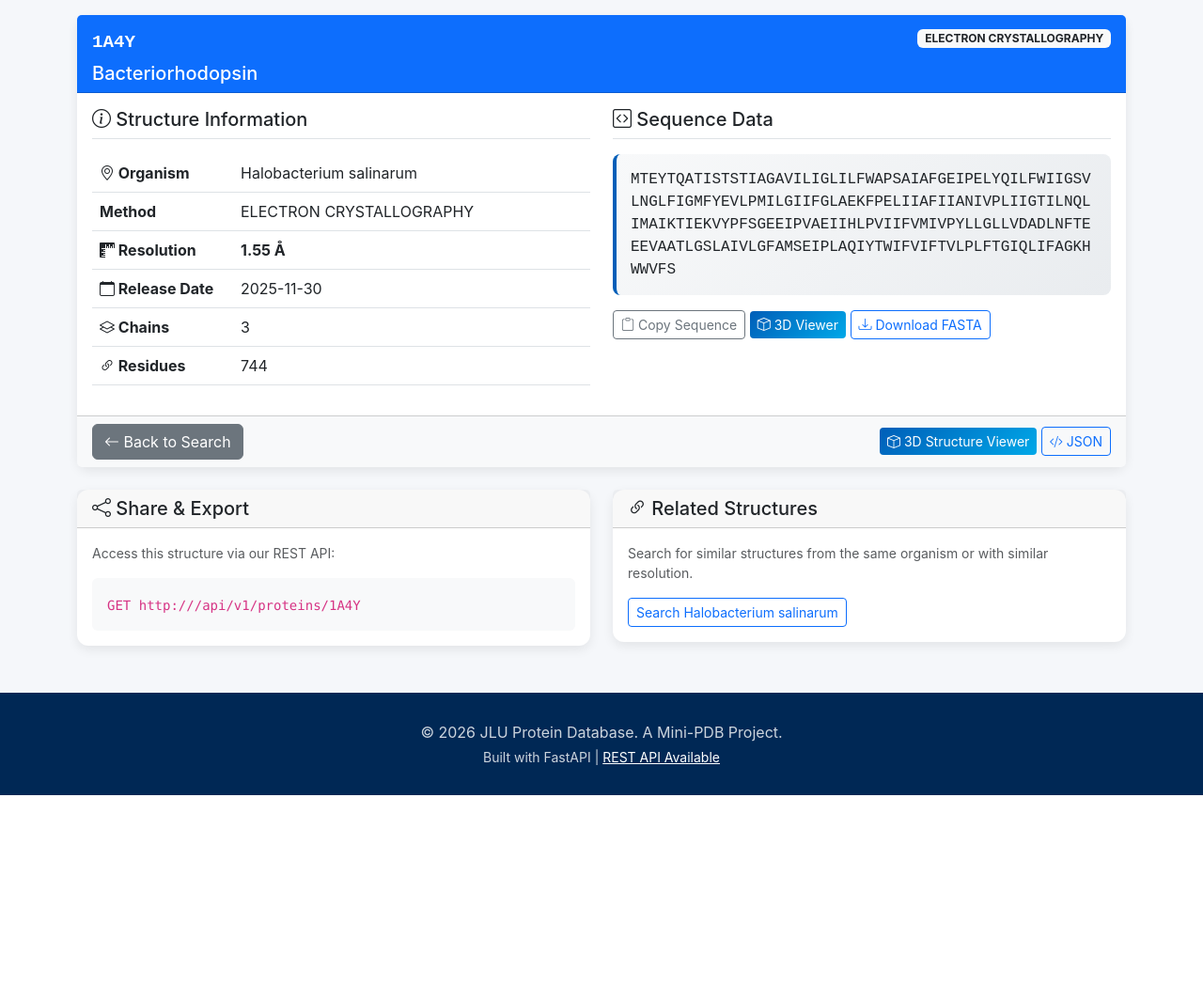
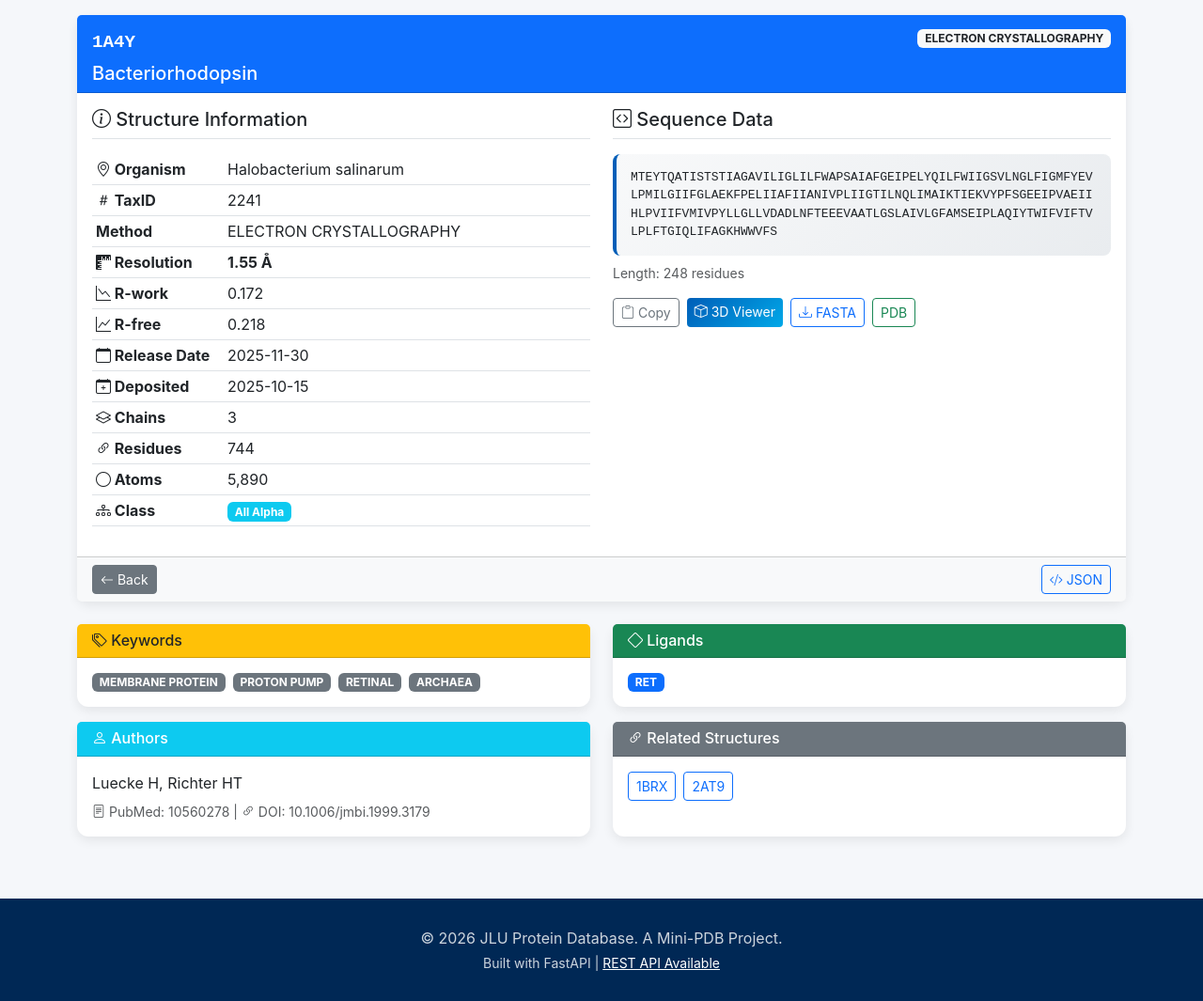
Before and after one commit to knight-zmz/biostructure-db, a FastAPI app: page /pdb/1A4Y in a window 1280 px wide. Shown: the part 110-1175 px from the top of the page at 94% size. Before the commit the page ends 956 px from the top, so only its background shows below. Run offline with FastAPI, Linux system fonts and the light colour scheme; data comes from the database, SQL or seed files in the repository.

Commit message:
fix: enhance detail page with full metadata display
- Added R-free/R-work crystallographic statistics
- Added structure class badge display
- Added keywords tags section
- Added ligands section with badges
- Added authors with PubMed/DOI links
- Added related structures cross-links
- Added atom count and deposition date
- Fixed JSON field parsing for ligand_list and related_entries
- Enhanced sequence display with scrollable box
- All 25 tests passing

```diff
--- a/app/templates/detail.html
+++ b/app/templates/detail.html
@@ -24,12 +24,18 @@
                 <h5 class="border-bottom pb-2 mb-3">
                     <i class="bi bi-info-circle"></i> Structure Information
                 </h5>
-                <table class="table table-hover">
+                <table class="table table-hover table-sm">
                     <tbody>
                         <tr>
-                            <th style="width: 150px;"><i class="bi bi-geo-alt"></i> Organism</th>
+                            <th style="width: 140px;"><i class="bi bi-geo-alt"></i> Organism</th>
                             <td>{{ protein['organism'] }}</td>
                         </tr>
+                        {% if protein.get('organism_taxid') %}
+                        <tr>
+                            <th><i class="bi bi-hash"></i> TaxID</th>
+                            <td>{{ protein['organism_taxid'] }}</td>
+                        </tr>
+                        {% endif %}
                         <tr>
                             <th><i class="bi bi-microscope"></i> Method</th>
                             <td>{{ protein['method'] }}</td>
@@ -38,20 +44,48 @@
                             <th><i class="bi bi-rulers"></i> Resolution</th>
                             <td><strong>{{ protein['resolution'] }} Å</strong></td>
                         </tr>
+                        {% if protein.get('r_work') %}
+                        <tr>
+                            <th><i class="bi bi-graph-down"></i> R-work</th>
+                            <td>{{ protein['r_work'] }}</td>
+                        </tr>
+                        <tr>
+                            <th><i class="bi bi-graph-up"></i> R-free</th>
+                            <td>{{ protein['r_free'] }}</td>
+                        </tr>
+                        {% endif %}
                         <tr>
                             <th><i class="bi bi-calendar"></i> Release Date</th>
                             <td>{{ protein['date'] }}</td>
                         </tr>
-                        {% if protein['chain_count'] %}
+                        {% if protein.get('deposition_date') %}
+                        <tr>
+                            <th><i class="bi bi-calendar-plus"></i> Deposited</th>
+                            <td>{{ protein['deposition_date'] }}</td>
+                        </tr>
+                        {% endif %}
+                        {% if protein.get('chain_count') %}
                         <tr>
                             <th><i class="bi bi-layers"></i> Chains</th>
                             <td>{{ protein['chain_count'] }}</td>
                         </tr>
                         {% endif %}
-                        {% if protein['residue_count'] %}
+                        {% if protein.get('residue_count') %}
                         <tr>
                             <th><i class="bi bi-link-45deg"></i> Residues</th>
                             <td>{{ protein['residue_count'] }}</td>
+                        </tr>
+                        {% endif %}
+                        {% if protein.get('atom_count') %}
+                        <tr>
+                            <th><i class="bi bi-circle"></i> Atoms</th>
+                            <td>{{ "{:,}".format(protein['atom_count']) }}</td>
+                        </tr>
+                        {% endif %}
+                        {% if protein.get('structure_class') %}
+                        <tr>
+                            <th><i class="bi bi-diagram-3"></i> Class</th>
+                            <td><span class="badge bg-info">{{ protein['structure_class'] }}</span></td>
                         </tr>
                         {% endif %}
                     </tbody>
@@ -61,19 +95,25 @@
                 <h5 class="border-bottom pb-2 mb-3">
                     <i class="bi bi-code-square"></i> Sequence Data
                 </h5>
-                <div class="sequence-box">
+                <div class="sequence-box" style="max-height: 200px; overflow-y: auto; font-size: 13px;">
                     {{ protein['sequence'] }}
                 </div>
-                <div class="mt-3">
+                <div class="mt-2 text-muted small">
+                    Length: {{ protein.get('sequence_length') or protein['sequence']|length }} residues
+                </div>
+                <div class="mt-3 d-flex gap-2 flex-wrap">
                     <button class="btn btn-outline-secondary btn-sm"
                             onclick="navigator.clipboard.writeText('{{ protein['sequence'] }}')">
-                        <i class="bi bi-clipboard"></i> Copy Sequence
+                        <i class="bi bi-clipboard"></i> Copy
                     </button>
                     <a href="/viewer/{{ protein['id'] }}" class="btn btn-primary btn-sm">
                         <i class="bi bi-box"></i> 3D Viewer
                     </a>
                     <a href="/api/v1/proteins/{{ protein['id'] }}/fasta" class="btn btn-outline-primary btn-sm">
-                        <i class="bi bi-download"></i> Download FASTA
+                        <i class="bi bi-download"></i> FASTA
+                    </a>
+                    <a href="https://files.rcsb.org/download/{{ protein['id'] }}.pdb" class="btn btn-outline-success btn-sm" target="_blank">
+                        <i class="bi bi-filetype-pdb"></i> PDB
                     </a>
                 </div>
             </div>
@@ -81,13 +121,10 @@
     </div>
     <div class="card-footer bg-light">
         <div class="d-flex justify-content-between align-items-center">
-            <a href="/" class="btn btn-secondary">
-                <i class="bi bi-arrow-left"></i> Back to Search
+            <a href="/" class="btn btn-secondary btn-sm">
+                <i class="bi bi-arrow-left"></i> Back
             </a>
-            <div>
-                <a href="/viewer/{{ protein['id'] }}" class="btn btn-primary btn-sm">
-                    <i class="bi bi-box"></i> 3D Structure Viewer
-                </a>
+            <div class="d-flex gap-2">
                 <a href="/api/v1/proteins/{{ protein['id'] }}" class="btn btn-outline-primary btn-sm">
                     <i class="bi bi-code-slash"></i> JSON
                 </a>
@@ -97,33 +134,75 @@
 </div>
 
 <div class="row">
-    <div class="col-md-6">
-        <div class="card">
-            <div class="card-header">
-                <h5 class="mb-0"><i class="bi bi-share"></i> Share & Export</h5>
+    {% if protein.get('keywords') %}
+    <div class="col-md-6 mb-3">
+        <div class="card h-100">
+            <div class="card-header bg-warning text-dark">
+                <h6 class="mb-0"><i class="bi bi-tags"></i> Keywords</h6>
             </div>
             <div class="card-body">
-                <p class="card-text small text-muted">Access this structure via our REST API:</p>
-                <div class="bg-light p-3 rounded">
-                    <code class="small">
-                        GET {{ request.url.scheme }}://{{ request.url.host }}/api/v1/proteins/{{ protein['id'] }}
-                    </code>
+                <div class="d-flex flex-wrap gap-2">
+                    {% for keyword in protein['keywords'].split(', ') %}
+                    <span class="badge bg-secondary">{{ keyword }}</span>
+                    {% endfor %}
                 </div>
             </div>
         </div>
     </div>
-    <div class="col-md-6">
-        <div class="card">
-            <div class="card-header">
-                <h5 class="mb-0"><i class="bi bi-link-45deg"></i> Related Structures</h5>
+    {% endif %}
+
+    {% if protein.get('ligand_list') and protein['ligand_list']|length > 0 %}
+    <div class="col-md-6 mb-3">
+        <div class="card h-100">
+            <div class="card-header bg-success text-white">
+                <h6 class="mb-0"><i class="bi bi-diamond"></i> Ligands</h6>
             </div>
             <div class="card-body">
-                <p class="card-text small text-muted">
-                    Search for similar structures from the same organism or with similar resolution.
+                <div class="d-flex flex-wrap gap-2">
+                    {% for ligand in protein['ligand_list'] %}
+                    <span class="badge bg-primary">{{ ligand }}</span>
+                    {% endfor %}
+                </div>
+            </div>
+        </div>
+    </div>
+    {% endif %}
+</div>
+
+<div class="row">
+    <div class="col-md-6 mb-3">
+        <div class="card h-100">
+            <div class="card-header bg-info text-white">
+                <h6 class="mb-0"><i class="bi bi-person"></i> Authors</h6>
+            </div>
+            <div class="card-body">
+                <p class="mb-0">{{ protein.get('authors', 'N/A') }}</p>
+                {% if protein.get('pubmed_id') %}
+                <p class="small text-muted mt-2 mb-0">
+                    <i class="bi bi-file-text"></i> PubMed: {{ protein['pubmed_id'] }}
+                    {% if protein.get('doi') %}
+                    | <i class="bi bi-link-45deg"></i> DOI: {{ protein['doi'] }}
+                    {% endif %}
                 </p>
-                <a href="/?search={{ protein['organism'] }}" class="btn btn-sm btn-outline-primary">
-                    Search {{ protein['organism'] }}
-                </a>
+                {% endif %}
+            </div>
+        </div>
+    </div>
+    <div class="col-md-6 mb-3">
+        <div class="card h-100">
+            <div class="card-header bg-secondary text-white">
+                <h6 class="mb-0"><i class="bi bi-link-45deg"></i> Related Structures</h6>
+            </div>
+            <div class="card-body">
+                {% if protein.get('related_entries') and protein['related_entries']|length > 0 %}
+                <div class="d-flex flex-wrap gap-2">
+                    {% for entry in protein['related_entries'] %}
+                    <a href="/pdb/{{ entry }}" class="btn btn-sm btn-outline-primary">{{ entry }}</a>
+                    {% endfor %}
+                </div>
+                {% else %}
+                <p class="text-muted mb-0">No related entries</p>
+                {% endif %}
             </div>
         </div>
     </div>
```
